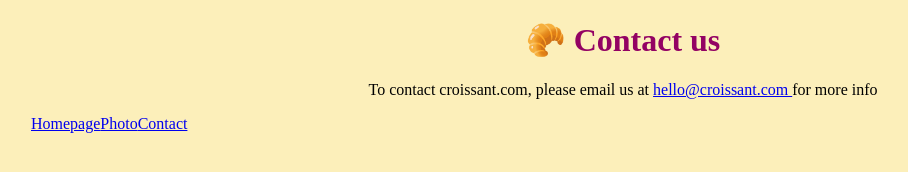
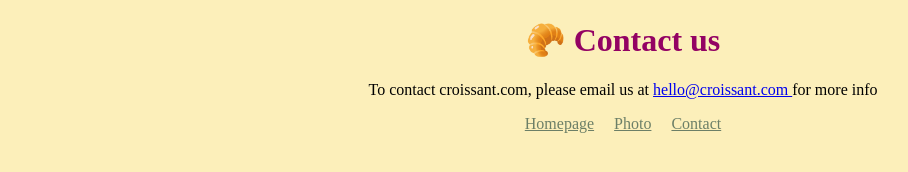
Before and after one commit to imsamar/croissant, a plain HTML site: page contact.html in a window 1280 px wide. Shown: the whole page, without its empty margins (17-925 px from the left). Drawn offline with Linux system fonts and the light colour scheme.

Commit message:
CSS added

```diff
--- a/contact.html
+++ b/contact.html
@@ -10,6 +10,8 @@
 <body>
     <h1>🥐 Contact us</h1>
     <p>To contact croissant.com, please email us at <a href="/mailto:hello@croissant.com"> hello@croissant.com </a> for more info</p>
-<ul><li><a href="/"> Homepage</a></li><li><a href="/photo.html">Photo</a></li><li><a href="/contact.html">Contact</a></li></ul>
+<footer>
+  <a href="/" title="Home"> Homepage</a><a href="/photo.html" title="Photo">Photo</a><a href="/contact.html" title="Contact">Contact</a>
+</footer>
 </body>
 </html>
--- a/src/style.css
+++ b/src/style.css
@@ -20,9 +20,8 @@ p {
   text-align: center;
   color: black;
 }
-ul,
-li {
-  text-decoration: none;
-  display: inline;
-
+footer{
+ text-align: center;
 }
+ footer a{  margin: 0 10px;
+    color: #6c7f67;}
```
Also changed, not shown: index.html (+3 -2 lines), photo.html (+3 -1 lines).
